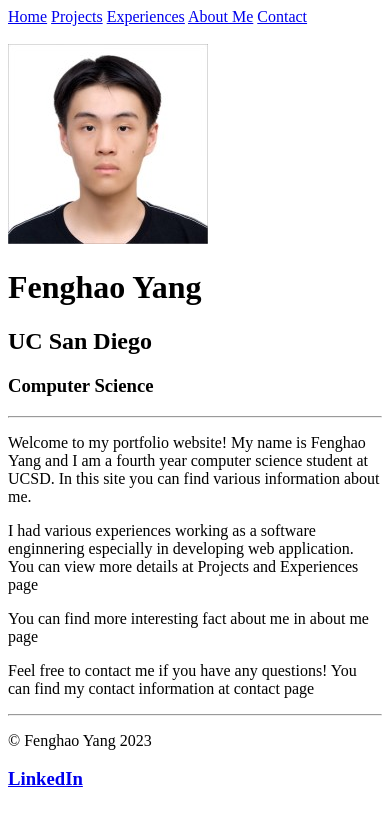
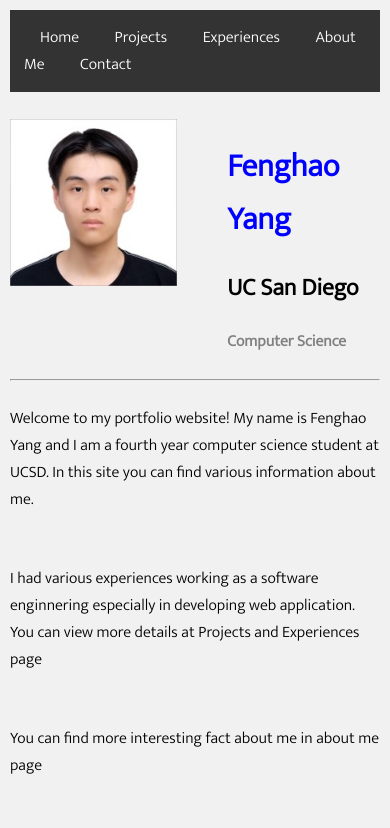
Before and after one commit to andyyang352/CSE134B-sites-CSS, a plain HTML site: page index.html in a window 390 px wide. Shown: the top 828 px of the page. Drawn offline with Linux system fonts and the light colour scheme.

Commit message:
index.html responsive added

```diff
--- a/index.html
+++ b/index.html
@@ -3,8 +3,8 @@
 <head>
     <title>Fenghao Yang's Portfolio</title>
     <meta charset="UTF-8">
-    <link rel="stylesheet" media="screen and (min-width: 861px)" href="style/main.css">
-    <link rel="stylesheet" media="screen and (max-width: 860px)" href="style/phone.css">
+    <link rel="stylesheet" media="screen and (min-device-width: 641px)" href="style/main.css">
+    <link rel="stylesheet" media="screen and (max-device-width: 640px)" href="style/phone.css">
 </head>
 <body>
     <header>
--- a/style/main.css
+++ b/style/main.css
@@ -31,7 +31,7 @@ nav a:hover {
     color: black;
 }
 
-.info{
+div.info{
     display: flex;
     gap: 50px;
 }
@@ -73,12 +73,6 @@ footer{
     align-items: end;
 }
 
-@media screen and (min-width: 600px) {
-    img.avatar{
-        width: 50%;
-    }
-}
-
 /* about.html */
 .title{
     display: flex;
--- a/style/phone.css
+++ b/style/phone.css
@@ -0,0 +1,112 @@
+@import url('https://fonts.googleapis.com/css2?family=Mukta:wght@300&display=swap');
+
+:root{
+    --nav-bar-color: #333;
+    font-size: 32px;
+}
+
+body {
+    margin: 10px;
+    padding: 0;
+    font-family: 'Mukta' ,Arial, sans-serif;
+    background-color: #f1f1f1;
+}
+
+nav {
+    margin: 0;
+    padding: 0;
+    background-color: var(--nav-bar-color);
+    padding: 14px;
+    font-size: 1rem;
+}
+
+nav a{
+    padding: 14px 16px;
+    color: white;
+    text-decoration: none;
+}
+
+nav a:hover {
+    background-color: #ddd;
+    color: black;
+}
+
+div.info{
+    display: flex;
+    gap: 300px;
+}
+
+h1 {
+    font-size: 2rem;
+    color: blue;
+}
+
+h2{
+    font-size: 1.5rem;
+}
+
+h3{
+    font-size: 1rem;
+    color: gray;
+}
+
+p{
+    font-size: 0.5rem;
+}
+
+section{
+    display: flex;
+    flex-direction: column;
+    gap: 20px;
+}
+
+img.avatar{
+    width: 200%;
+    height: auto;
+}
+
+
+footer{
+    display: flex;
+    flex-direction: column;
+    justify-content: flex-end;
+    align-items: end;
+}
+
+/* about.html */
+.title{
+    display: flex;
+    flex-direction: row;
+    gap: 100px;
+}
+
+#logo{
+    margin-top: 20px;
+    background-color: pink;
+    animation-name: logoAnimation;
+    animation-duration: 5s;
+    animation-iteration-count: infinite;
+    transform: skewY(10deg);
+}
+
+@keyframes logoAnimation {
+    0%   {background-color: white;}
+    25%  {background-color: yellow;}
+    50%  {background-color: green;}
+    75%  {background-color: blue;}
+    100% {background-color: white;}
+}
+
+aside.song{
+    display: flex;
+    flex-direction: row;
+    gap: 100px;
+}
+
+.songCover{
+    transition: width 2s;
+}
+
+.songCover:hover{
+    width: 480px;
+}
```
Also changed, not shown: about.html (+2 -1 lines), contact.html (+2 -1 lines), experiences.html (+2 -1 lines), projects.html (+2 -1 lines).
